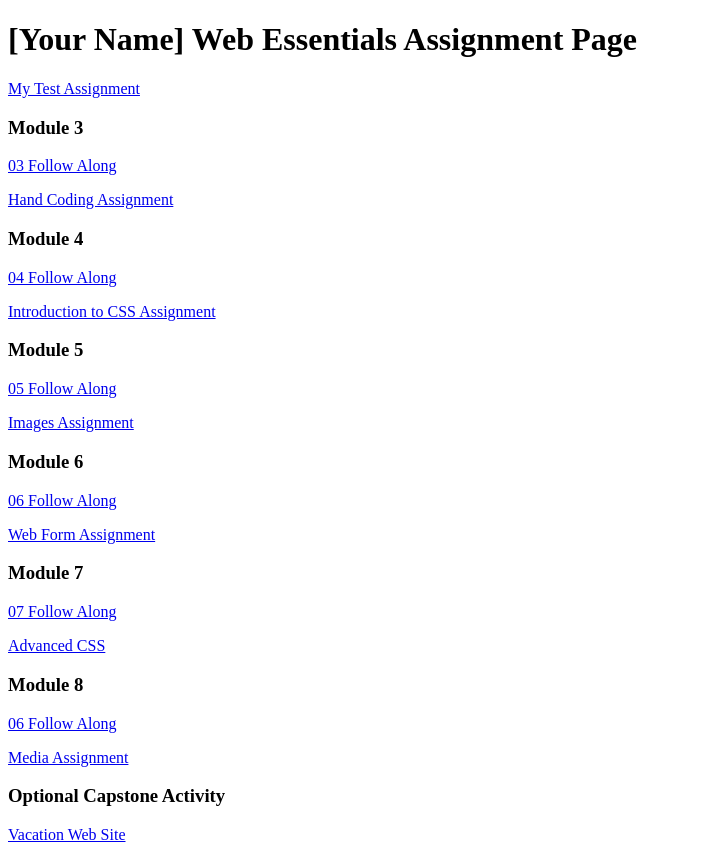
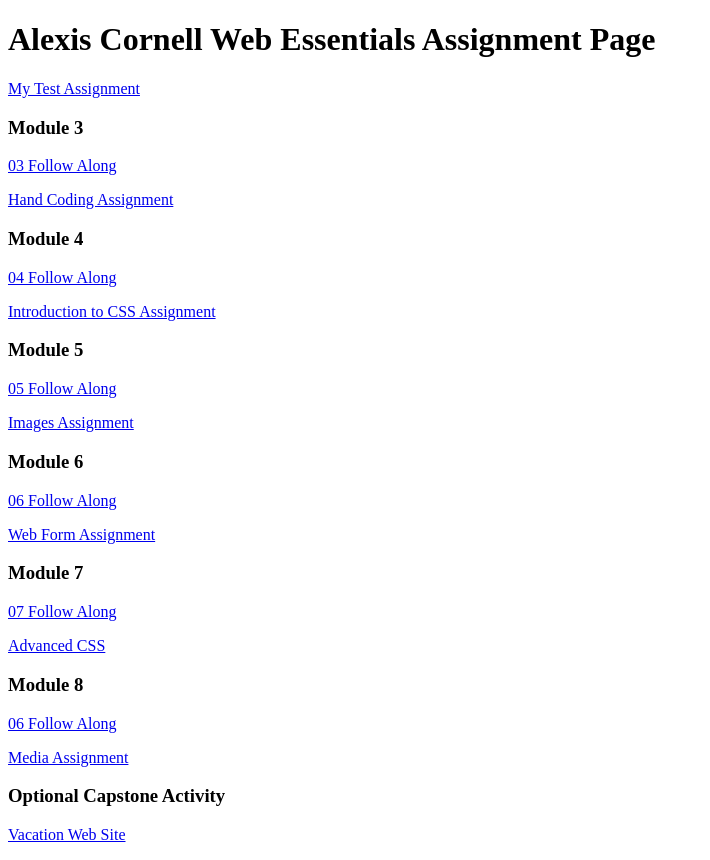
Before and after one commit to alexiscornell/dwdd1600, a plain HTML site: page index.html in a window 1280 px wide. Shown: the whole page, without its empty margins (0-710 px from the left). Drawn offline with Linux system fonts and the light colour scheme.

Commit message:
added my name

```diff
--- a/index.html
+++ b/index.html
@@ -6,7 +6,7 @@
 		<title>dwdd 1600 assignment list page</title>
 	</head>
 	<body>
-		<h1>[Your Name] Web Essentials Assignment Page</h1>
+		<h1>Alexis Cornell Web Essentials Assignment Page</h1>
 		<p><a href="01test">My Test Assignment</a></p>
 
 		<h3>Module 3</h3>
```
